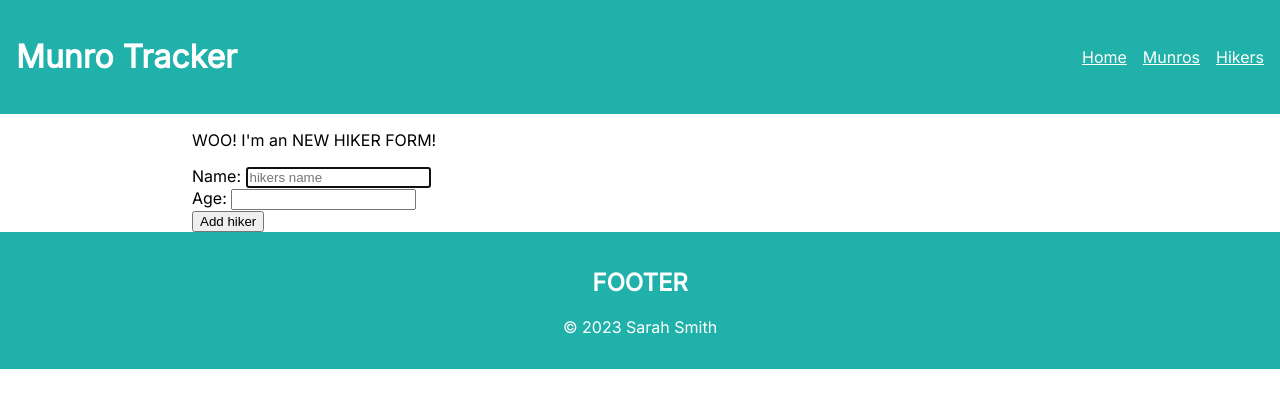
After one commit to sarahvii/munromate-python, a Flask app: page /hikers/new in a window 1280 px wide. The commit adds this page. Shown: the top 408 px of the page. Run offline with Flask 2, Linux system fonts and the light colour scheme.

Commit message:
GET /hiker/new route created to return new hiker form

```diff
--- a/controllers/hiker_controller.py
+++ b/controllers/hiker_controller.py
@@ -13,8 +13,12 @@ def hikers():
 
 # NEW
 # GET '/hikers/new'
-# FORM TO ADD NEW HIKER
+# FORM TO ADD NEW HIKER / RETURNS A HTML FORM TO THE BROWSER
+@hikers_blueprint.route('/hikers/new', methods=['GET'])
+def new_hiker():
+    return render_template("hikers/new.html")
 
 # CREATE
 # POST '/hikers/'
 # When the user submits the form we'll make a POST request to the CREATE route
+# Receives the data from the form to insert into the database
--- a/templates/hikers/index.html
+++ b/templates/hikers/index.html
@@ -5,11 +5,12 @@
 </div>
 <div>
     <p>
-    <b>CREATE NEW HIKER - FORM</b>
+    <b><a href="/hikers/new">CREATE NEW HIKER - FORM</a></b>
     </p>
 </div>
+<div>SELECT YOUR HIKER</div>
 <div>
-    <b>LIST OF ALL HIKERS - SELECT</b>
+    <b>VIEW LIST OF ALL HIKERS</b>
     {% for hiker in all_hikers %}
     <div>
         <p>
--- /dev/null
+++ b/templates/hikers/new.html
@@ -0,0 +1,20 @@
+{% extends "base.html" %}
+{% block content %}
+<div>
+    <p>WOO! I'm an NEW HIKER FORM!</p>
+</div>
+
+<form action="/hikers" method="POST">
+    <div>
+        <label for="name">Name:</label>
+        <input type="text" id="name" name="name" placeholder="hikers name" required autofocus>
+    </div>
+
+    <div>
+        <label for="age">Age:</label>
+        <input type="number" id="age" name="age" required>
+    </div>
+
+    <button type="submit">Add hiker</button>
+</form>
+{% endblock %}
```
